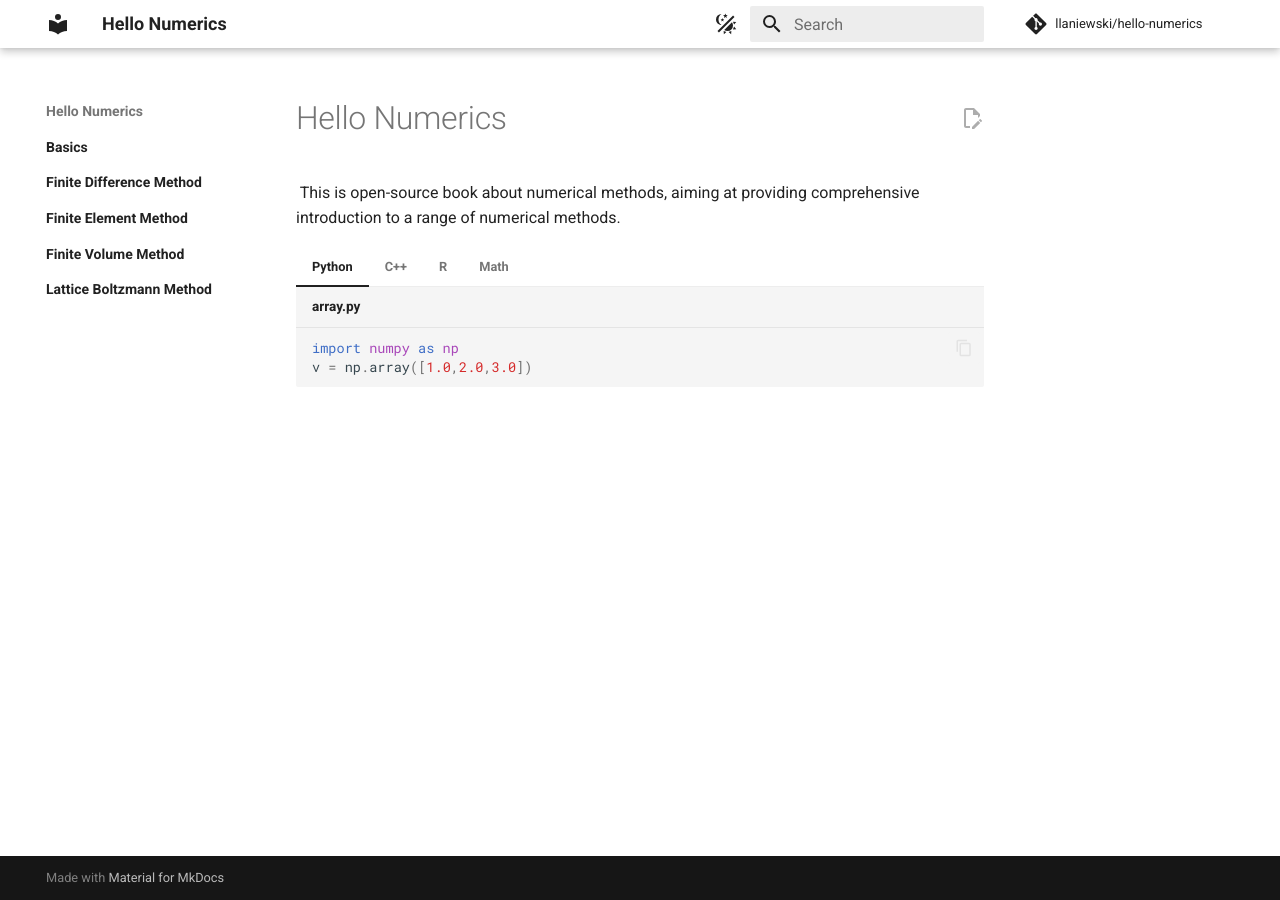
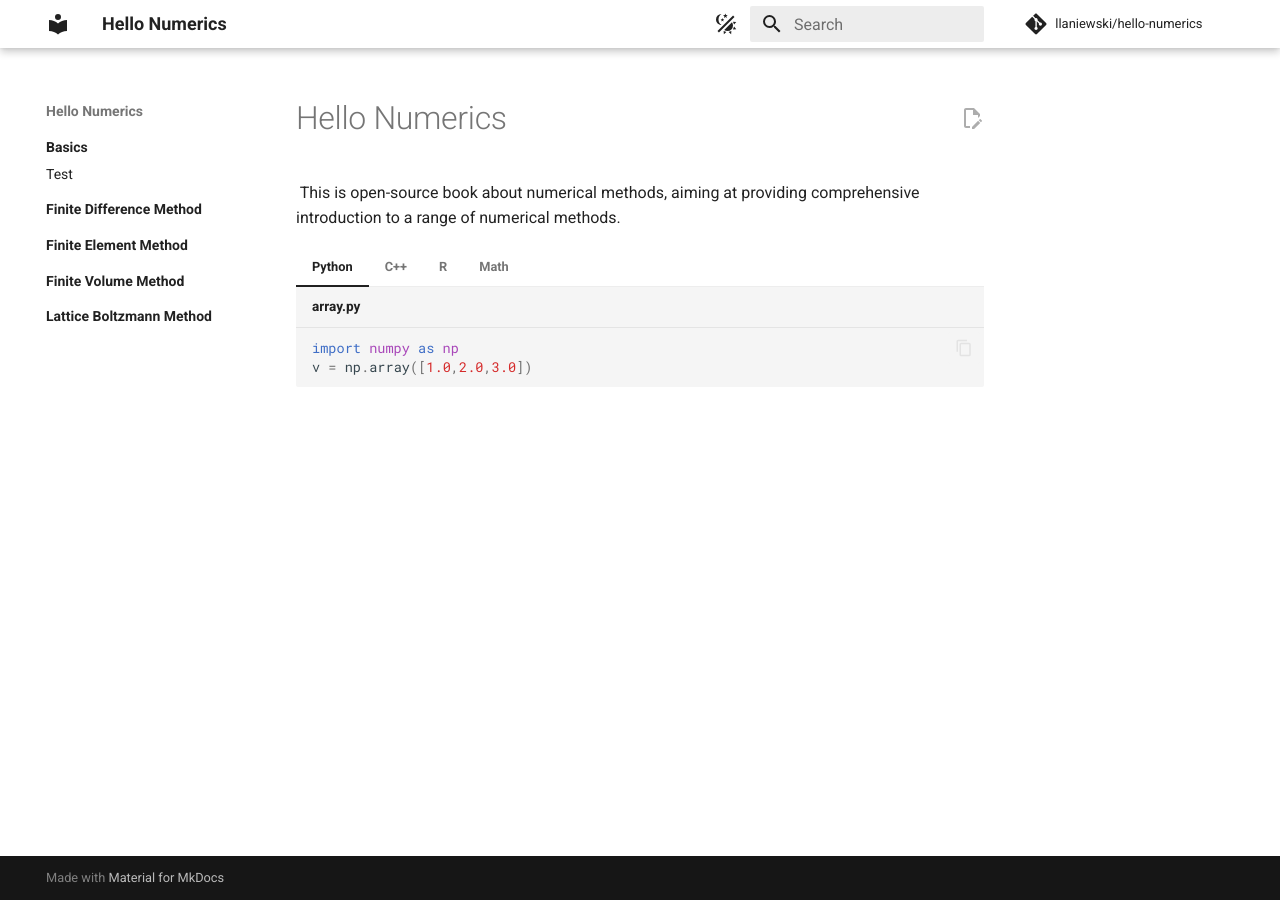
Before and after one commit to llaniewski/hello-numerics, an MkDocs documentation site: the page built from docs/index.md, in a window 1280 px wide. Built offline with MkDocs 1.6.1 and Material for MkDocs 9.7.7, drawn with Linux system fonts in a browser that asks for light colours; formulas are drawn with MathJax 3; comment, search, counter and statistics services are not loaded.

Commit message:
some update

```diff
--- a/mkdocs.yml
+++ b/mkdocs.yml
@@ -110,6 +110,7 @@ extra:
 nav:
   - Basics:
     - basics/index.md
+    - Test: basics/test.md
   - Finite Difference Method:
     - fdm/index.md
   - Finite Element Method:
```
